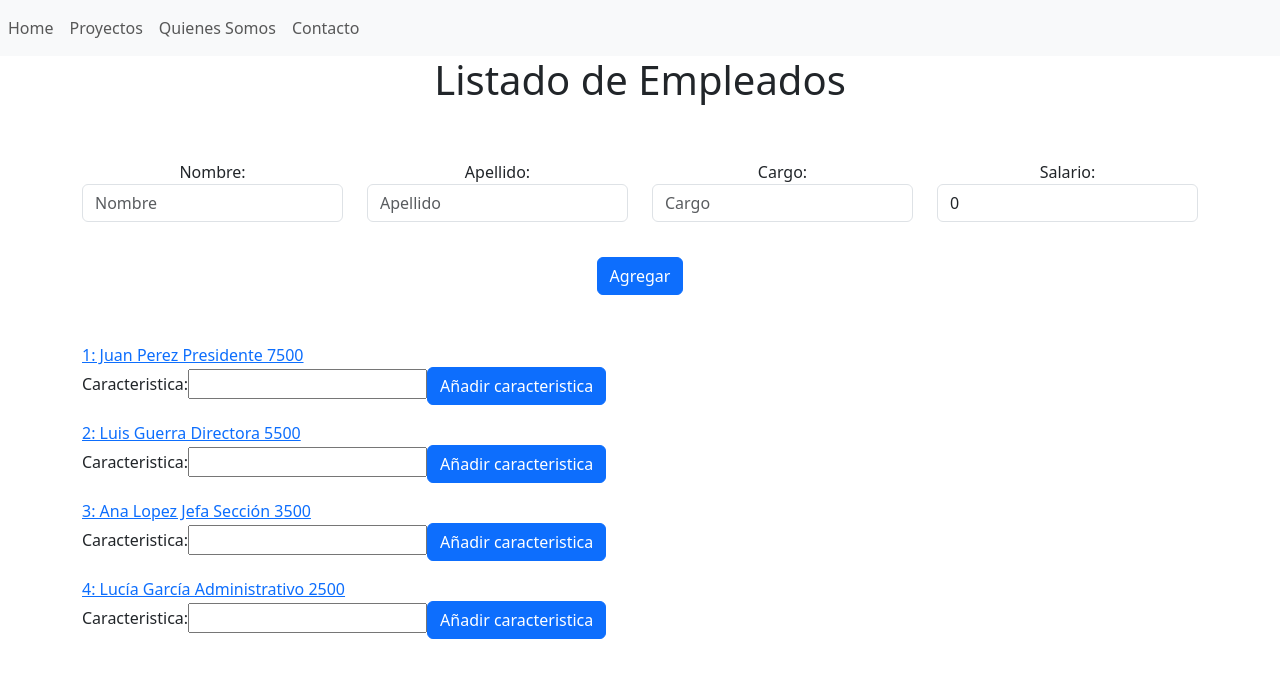
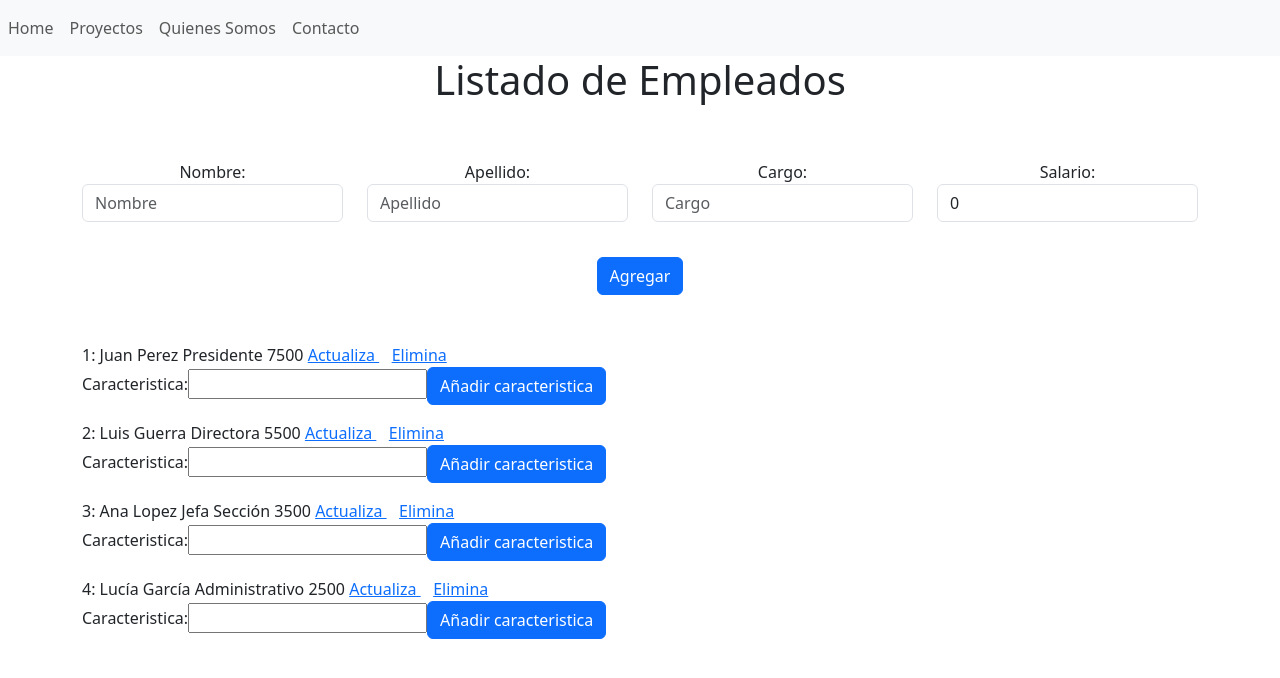
Before and after one commit to aljuarizmi/app-empleados, an Angular app: page /Home in a window 1280 px wide. Shown: the top 678 px of the page. Built offline with nearby package versions, Linux system fonts and the light colour scheme.

Commit message:
Se agregan cambios usando la directiva ngIf para ocultar o mostrar los botones de modificar/eliminar. Referencia: pildorasinformaticas, Routing VII video 30

```diff
--- a/src/app/actualiza-component/actualiza-component.component.html
+++ b/src/app/actualiza-component/actualiza-component.component.html
@@ -17,7 +17,7 @@
       <input type="text" name="salario" id="salario" placeholder="Salario" class="form-control"[(ngModel)]="cuadroSalario" #Salario>
     </div>
     <div class="col">
-        <button type="submit" class="btn btn-primary" (click)="actualizarEmpleado(Nombre,Apellido,Cargo,Salario)" style="margin-top: 35px;margin-right: 50px;">Actualizar</button>
-        <button type="submit" class="btn btn-primary" (click)="eliminarEmpleado(Nombre,Apellido,Cargo,Salario)" style="margin-top: 35px;">Eliminar</button>
+        <button type="submit" class="btn btn-primary" (click)="actualizarEmpleado(Nombre,Apellido,Cargo,Salario)" style="margin-top: 35px;margin-right: 50px;" *ngIf="mostrarActualiza">Actualizar</button>
+        <button type="submit" class="btn btn-primary" (click)="eliminarEmpleado(Nombre,Apellido,Cargo,Salario)" style="margin-top: 35px;" *ngIf="mostrarElimina">Eliminar</button>
     </div>
   </form>
--- a/src/app/actualiza-component/actualiza-component.component.ts
+++ b/src/app/actualiza-component/actualiza-component.component.ts
@@ -4,16 +4,29 @@ import { ActivatedRoute, Router } from '@angular/router';
 import { ServicioEmpleadosService } from '../servicio-empleados.service';
 import { EmpleadosService } from '../empleados.service';
 import { FormsModule } from '@angular/forms';
+import { CommonModule } from '@angular/common';
 
 @Component({
   selector: 'app-actualiza-component',
-  imports: [FormsModule],
+  imports: [FormsModule,CommonModule],
   templateUrl: './actualiza-component.component.html',
   styleUrl: './actualiza-component.component.css'
 })
 export class ActualizaComponentComponent {
+  accion!: number;
+  mostrarActualiza:boolean=true;
+  mostrarElimina:boolean=true;
   constructor(private router:Router,private miServicio:ServicioEmpleadosService,private empleadosService:EmpleadosService, private route:ActivatedRoute){
     this.empleados=this.empleadosService.empleados;
+    this.accion=parseInt(this.route.snapshot.queryParams['accion']);
+    if(this.accion==1){
+      this.mostrarActualiza=true;
+      this.mostrarElimina=false;
+    }
+    if(this.accion==2){
+      this.mostrarActualiza=false;
+      this.mostrarElimina=true;
+    }
     this.indice=this.route.snapshot.params['id'];
     let empleado:Empleado=this.empleadosService.encontrarEmpleado(this.indice);
     this.cuadroNombre=empleado.nombre;
--- a/src/app/empleado-hijo-c/empleado-hijo-c.component.html
+++ b/src/app/empleado-hijo-c/empleado-hijo-c.component.html
@@ -2,9 +2,14 @@
     <div class="row">
       <div class="col">
         <div >
-          <a [routerLink]="['/Actualiza',indice]">
-         {{indice+1}}: {{empleadoDeLista.nombre}} {{empleadoDeLista.apellido}} {{empleadoDeLista.cargo}} {{empleadoDeLista.salario}}
-        </a>
+          {{indice+1}}: {{empleadoDeLista.nombre}} {{empleadoDeLista.apellido}} {{empleadoDeLista.cargo}} {{empleadoDeLista.salario}}
+          <a [routerLink]="['/Actualiza',indice]" [queryParams]="{accion:'1'}">
+            Actualiza
+          </a>
+          &nbsp;&nbsp;
+          <a [routerLink]="['/Actualiza',indice]" [queryParams]="{accion:'2'}">
+            Elimina
+          </a>
         </div>
         <app-caracteristicas-empleado-c (caracteristicasEmpleado)="agregarCaracteristica($event)"></app-caracteristicas-empleado-c>
         <ul style="list-style: none;">
```
